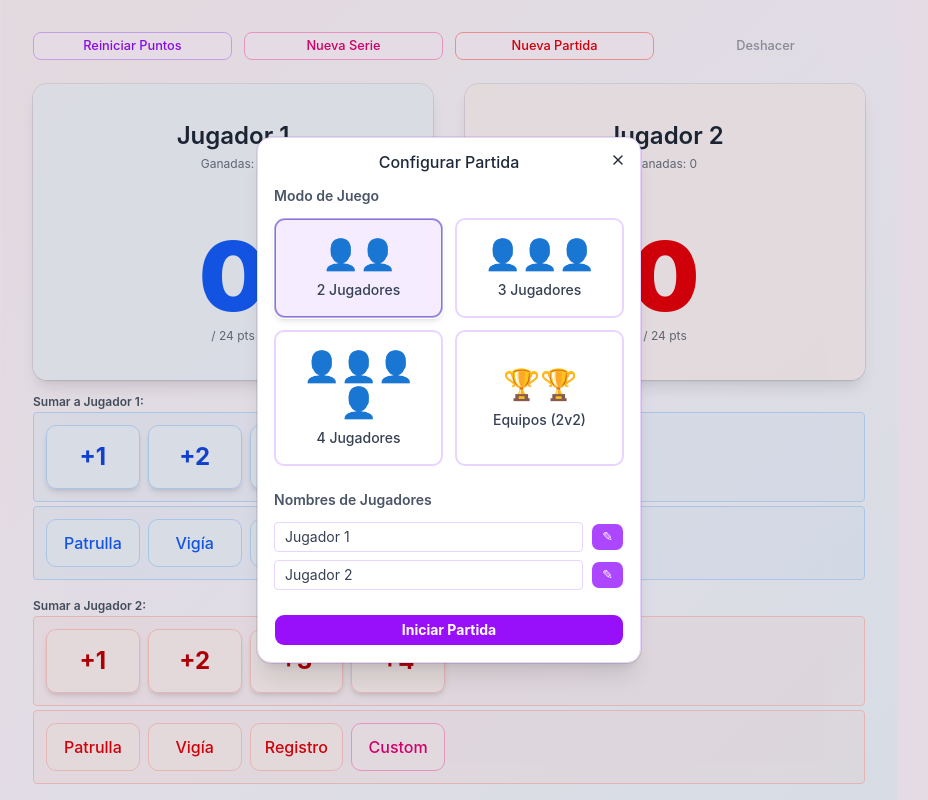
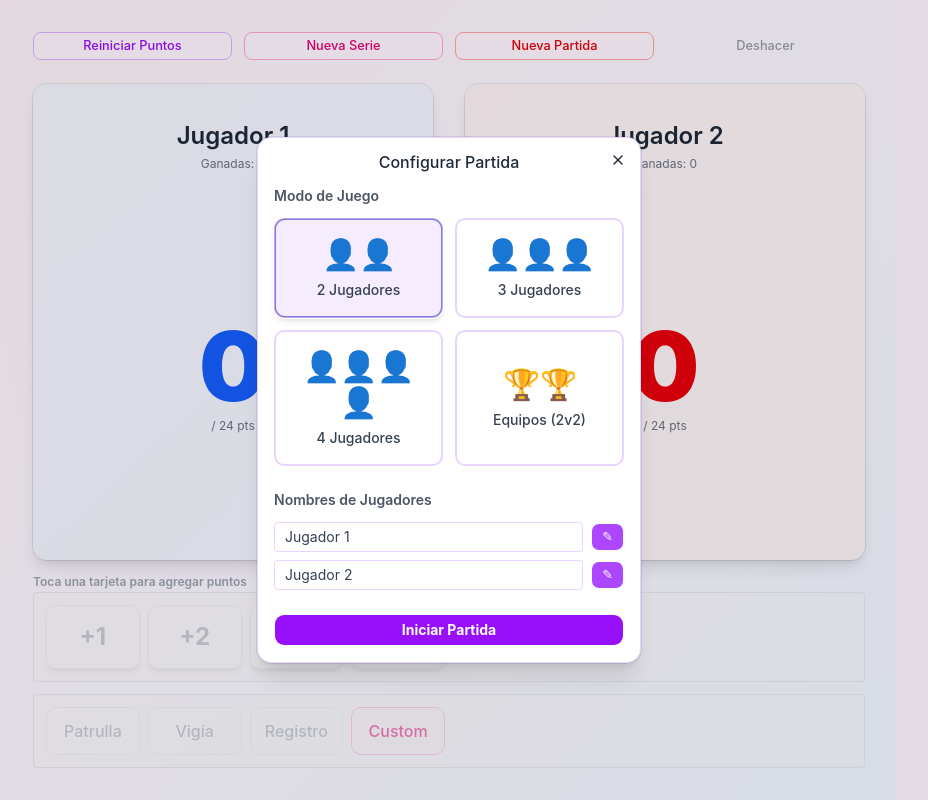
Before and after one commit to BlIsteinar27/pwa-caida, a React (Vite) app: page / in a window 1280 px wide. Shown: the whole page, without its empty margins (191-1119 px from the left). Built offline with nearby package versions, Linux system fonts and the light colour scheme.

Commit message:
feat: UI pulida para funcionamiento de agregado de puntos, estilo POS implementado

```diff
--- a/src/components/scoreBoard.tsx
+++ b/src/components/scoreBoard.tsx
@@ -90,6 +90,9 @@ export const ScoreBoard = memo(function ScoreBoard({
 }: Props) {
   const [customPointsOpen, setCustomPointsOpen] = useState(false);
   const [selectedPlayerId, setSelectedPlayerId] = useState<number | null>(null);
+  const [selectedParticipantId, setSelectedParticipantId] = useState<
+    number | null
+  >(null);
   const {
     confirmation,
     confirmResetPoints,
@@ -116,7 +119,12 @@ export const ScoreBoard = memo(function ScoreBoard({
             return (
               <Card
                 key={team.id}
-                className={`${colorClass.card} shadow-lg flex flex-col justify-between transition-colors`}
+                className={`${colorClass.card} shadow-lg flex flex-col justify-between transition-colors cursor-pointer`}
+                onClick={() =>
+                  setSelectedParticipantId((prev) =>
+                    prev === team.id ? null : team.id,
+                  )
+                }
               >
                 <CardHeader className="p-3 md:p-4 lg:p-5 pb-0 text-center">
                   <CardTitle className="text-lg md:text-xl lg:text-2xl text-gray-800 truncate font-semibold">
@@ -158,7 +166,12 @@ export const ScoreBoard = memo(function ScoreBoard({
           return (
             <Card
               key={player.id}
-              className={`${colorClass.card} shadow-lg flex flex-col justify-between transition-colors`}
+              className={`${colorClass.card} shadow-lg flex flex-col justify-between transition-colors cursor-pointer`}
+              onClick={() =>
+                setSelectedParticipantId((prev) =>
+                  prev === player.id ? null : player.id,
+                )
+              }
             >
               <CardHeader className="p-3 md:p-4 lg:p-5 pb-0 text-center">
                 <CardTitle className="text-lg md:text-xl lg:text-2xl text-gray-800 truncate font-semibold">
@@ -194,62 +207,95 @@ export const ScoreBoard = memo(function ScoreBoard({
       { label: "Registro", pts: 12 },
     ];
 
-    const participants = state.mode === "teams" ? state.teams : state.players;
+    let colorClass;
+    let participantName;
+
+    if (selectedParticipantId !== null) {
+      const color = getPlayerColor(selectedParticipantId, state.mode);
+      colorClass = colorClasses[color];
+      participantName =
+        state.mode === "teams"
+          ? state.teams.find((t) => t.id === selectedParticipantId)?.name || ""
+          : state.players.find((p) => p.id === selectedParticipantId)?.name ||
+            "";
+    }
 
     return (
       <div className="space-y-3">
-        {participants.map((participant) => {
-          const color = getPlayerColor(participant.id, state.mode);
-          const colorClass = colorClasses[color];
-          return (
-            <div key={participant.id} className="space-y-1">
+        {selectedParticipantId !== null ? (
           <span className="text-xs font-semibold text-gray-600">
-                Sumar a {participant.name}:
+            Sumar a {participantName}:
           </span>
+        ) : (
+          <span className="text-xs font-semibold text-gray-400">
+            Toca una tarjeta para agregar puntos
+          </span>
+        )}
         <div
-                className={`grid grid-cols-4 md:grid-cols-4 lg:grid-cols-8 gap-1 md:gap-2 p-2 md:p-3 rounded border ${colorClass.buttonRow}`}
+          className={`grid grid-cols-4 md:grid-cols-4 lg:grid-cols-8 gap-1 md:gap-2 p-2 md:p-3 rounded border ${selectedParticipantId !== null ? colorClass.buttonRow : "bg-gray-100/30 border-gray-200"}`}
         >
           {cantos.slice(0, 4).map((canto) => (
             <Button
               key={canto.pts}
               variant="secondary"
-                    className={`h-12 md:h-14 lg:h-16 text-lg md:text-xl lg:text-2xl font-bold shadow-md hover:shadow-lg transition-colors ${colorClass.secondaryButton}`}
-                    onClick={() => onAddPoints(participant.id, canto.pts)}
+              className={`h-12 md:h-14 lg:h-16 text-lg md:text-xl lg:text-2xl font-bold shadow-md hover:shadow-lg transition-colors ${selectedParticipantId !== null ? colorClass.secondaryButton : "bg-gray-50/80 border-gray-200 text-gray-400 cursor-not-allowed"}`}
+              onClick={() => {
+                if (selectedParticipantId !== null) {
+                  onAddPoints(selectedParticipantId, canto.pts);
+                  setSelectedParticipantId(null);
+                }
+              }}
+              disabled={selectedParticipantId === null}
             >
               {canto.label}
             </Button>
           ))}
         </div>
         <div
-                className={`grid grid-cols-4 md:grid-cols-4 lg:grid-cols-8 gap-1 md:gap-2 pt-1 p-2 md:p-3 rounded border ${colorClass.buttonRow}`}
+          className={`grid grid-cols-4 md:grid-cols-4 lg:grid-cols-8 gap-1 md:gap-2 pt-1 p-2 md:p-3 rounded border ${selectedParticipantId !== null ? colorClass.buttonRow : "bg-gray-100/30 border-gray-200"}`}
         >
           {cantos.slice(4).map((canto) => (
             <Button
               key={canto.pts}
               variant="outline"
-                    className={`h-9 md:h-11 lg:h-12 text-xs md:text-sm lg:text-base transition-colors ${colorClass.tertiaryButton}`}
-                    onClick={() => onAddPoints(participant.id, canto.pts)}
+              className={`h-9 md:h-11 lg:h-12 text-xs md:text-sm lg:text-base transition-colors ${selectedParticipantId !== null ? colorClass.tertiaryButton : "bg-gray-50/80 border-gray-200 text-gray-400 cursor-not-allowed"}`}
+              onClick={() => {
+                if (selectedParticipantId !== null) {
+                  onAddPoints(selectedParticipantId, canto.pts);
+                  setSelectedParticipantId(null);
+                }
+              }}
+              disabled={selectedParticipantId === null}
             >
               {canto.label}
             </Button>
           ))}
           <Button
             variant="outline"
-                  className="h-9 md:h-11 lg:h-12 text-xs md:text-sm lg:text-base border-pink-300 bg-pink-50/80 hover:bg-pink-100/80 transition-colors text-pink-600"
+            className={`h-9 md:h-11 lg:h-12 text-xs md:text-sm lg:text-base border-pink-300 bg-pink-50/80 hover:bg-pink-100/80 transition-colors text-pink-600 ${selectedParticipantId === null ? "opacity-50 cursor-not-allowed" : ""}`}
             onClick={() => {
-                    setSelectedPlayerId(participant.id);
+              if (selectedParticipantId !== null) {
+                setSelectedPlayerId(selectedParticipantId);
                 setCustomPointsOpen(true);
+                setSelectedParticipantId(null);
+              }
             }}
+            disabled={selectedParticipantId === null}
           >
             Custom
           </Button>
         </div>
       </div>
     );
-        })}
-      </div>
-    );
-  }, [state.mode, state.teams, state.players, onAddPoints]);
+  }, [
+    selectedParticipantId,
+    state.mode,
+    state.teams,
+    state.players,
+    onAddPoints,
+    setSelectedPlayerId,
+    setCustomPointsOpen,
+  ]);
 
   const handleResetPoints = useCallback(async () => {
     const confirmed = await confirmResetPoints();
```
Also changed, not shown: 2 other files (tests, documents, lock files or other folders). Lines whose indentation alone changed are shown as unchanged.
